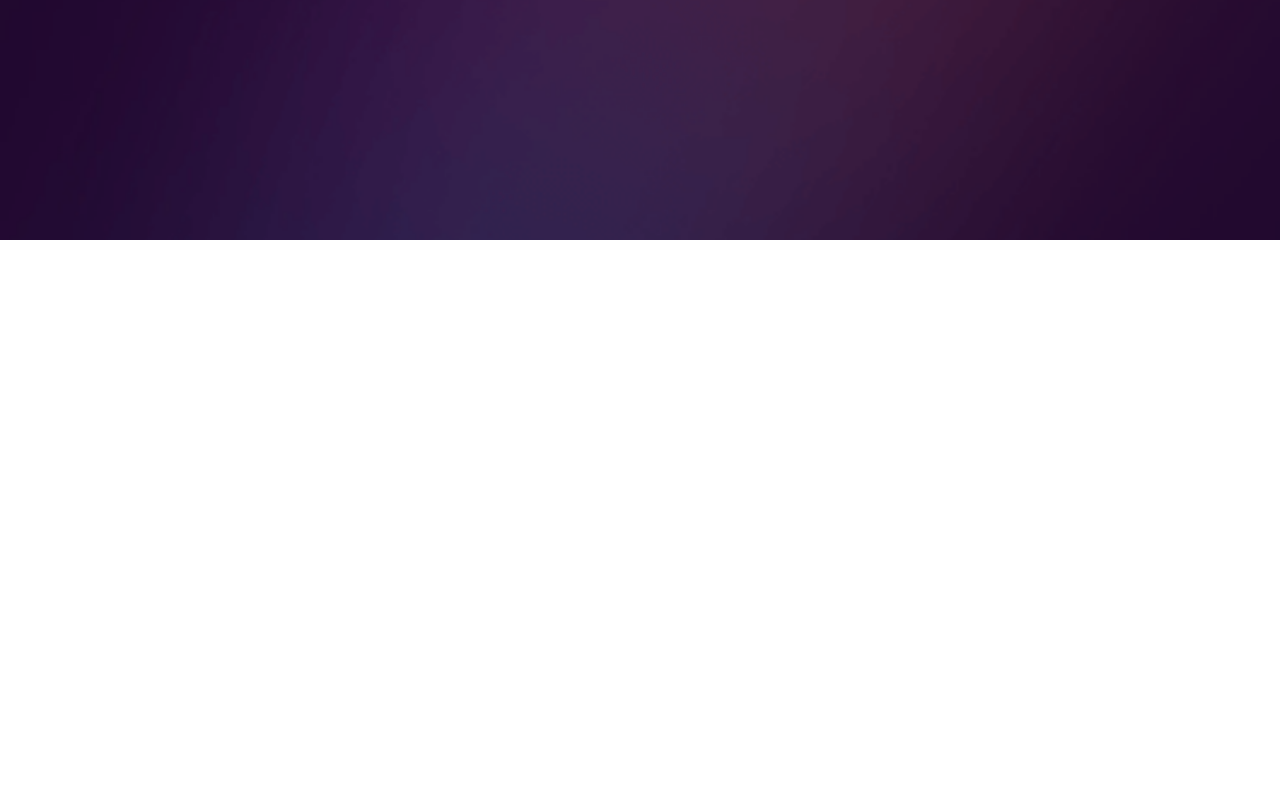
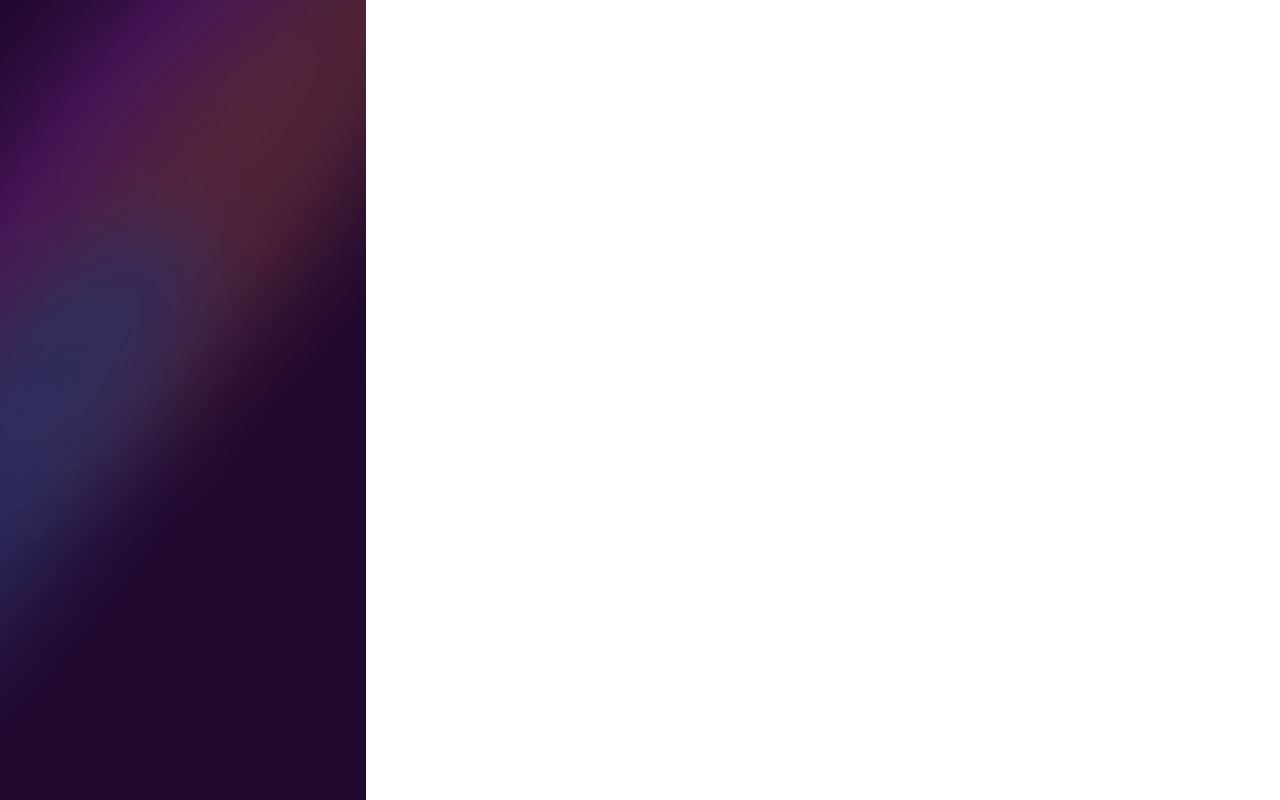
Before and after one commit to sphnikola/interactive-card-details-form, a React (Vite) app: page / in a window 1280 px wide. Built offline with nearby package versions, Linux system fonts and the light colour scheme.

Commit message:
Add background for desktop display

```diff
--- a/src/App.jsx
+++ b/src/App.jsx
@@ -5,7 +5,7 @@ function App() {
   return (
     <>
       <main className="font-grotesk">
-        <div className="flex flex-col items-center">
+        <div className="flex flex-col items-center md:flex-row">
           <LeftSection />
           <RightSection />
         </div>
--- a/src/LeftSection.jsx
+++ b/src/LeftSection.jsx
@@ -1,5 +1,8 @@
 export default function LeftSection() {
   return (
-    <div className=" w-full min-h-[30vh] bg-bg-main-mobile bg-center bg-cover bg-no-repeat relative"></div>
+    <div
+      className=" w-full min-h-[30vh] bg-bg-main-mobile bg-center bg-cover bg-no-repeat relative
+    md:min-h-screen md:w-[40%] md:bg-bg-main-desktop "
+    ></div>
   );
 }
--- a/src/RightSection.jsx
+++ b/src/RightSection.jsx
@@ -1,3 +1,5 @@
 export default function RightSection() {
-  return <div className=" flex items-center justify-center w-full mt-24"></div>;
+  return (
+    <div className=" flex items-center justify-center w-full mt-24 md:mt-0"></div>
+  );
 }
```
